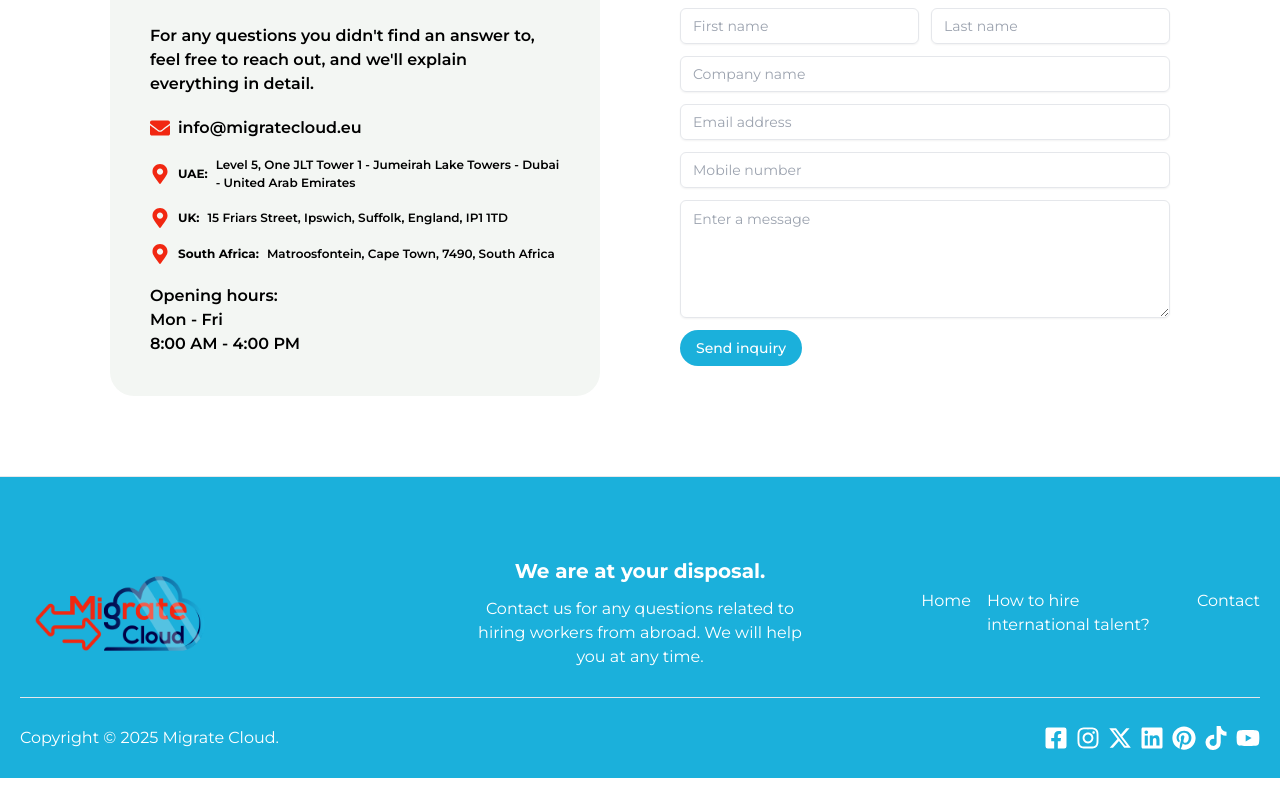
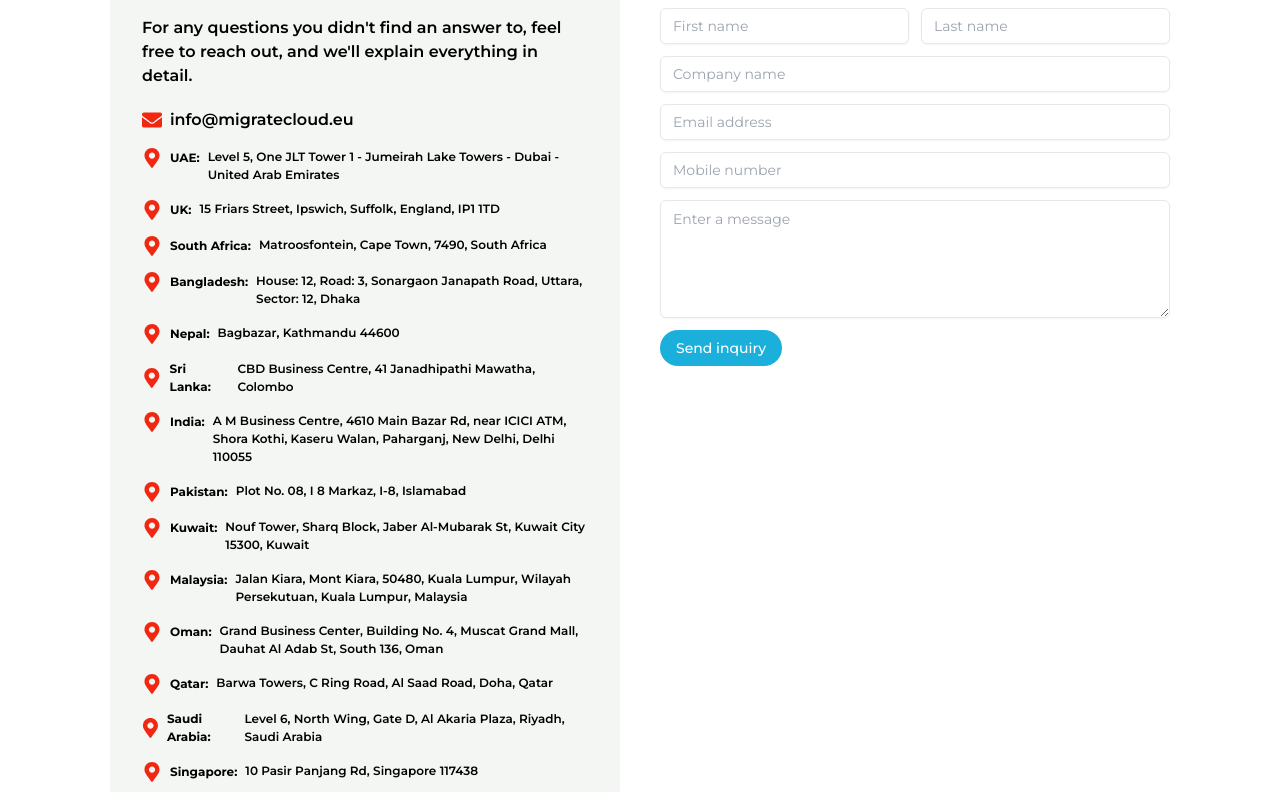
Before and after one commit to Ababil-Group/Migrate-Cloud, a Next.js app: page / in a window 1280 px wide. Shown: the part 5628-6420 px from the top of the page. Built offline with nearby package versions, Linux system fonts and the light colour scheme.

Commit message:
address add more

```diff
--- a/src/components/pages/homepage/GetInTouch.tsx
+++ b/src/components/pages/homepage/GetInTouch.tsx
@@ -1,16 +1,16 @@
 import FadeInLeftWithSlowBounce from "@/animation_wrappers/FadeInLeftWithSlowBounce";
-import FadeInRightWithSlowBounce from "@/animation_wrappers/FadeInRightWithSlowBounce ";
+import FadeInRightWithSlowBounce from "@/animation_wrappers/FadeInLeftWithSlowBounce";
 import { Button } from "@/components/ui/button";
 import { Input } from "@/components/ui/input";
 import { Textarea } from "@/components/ui/textarea";
-import { FaEnvelope } from "react-icons/fa";
-import { FaMapMarkerAlt } from "react-icons/fa";
+import { FaEnvelope, FaMapMarkerAlt } from "react-icons/fa";
 
 const GetInTouch = () => {
   return (
     <section className="py-20">
-      <div className="container grid max-w-[1100px] grid-cols-1 gap-20 lg:grid-cols-2">
-        <FadeInLeftWithSlowBounce className="rounded-3xl bg-[#F3F6F3] p-10">
+      <div className="container grid max-w-[1100px] grid-cols-1 gap-10 lg:grid-cols-2">
+        {/* ==== LEFT SECTION ==== */}
+        <FadeInLeftWithSlowBounce className="rounded-3xl bg-[#F3F6F3] p-8">
           <div className="flex h-full flex-col items-start justify-center gap-5">
             <h2 className="text-4xl font-bold">Contact</h2>
             <p className="font-semibold">
@@ -18,68 +18,184 @@ const GetInTouch = () => {
               reach out, and we&apos;ll explain everything in detail.
             </p>
 
+            {/* ==== CONTACT DETAILS ==== */}
             <div className="space-y-4">
+              {/* Email */}
               <div className="flex items-center justify-start gap-2">
-                <div>
                 <FaEnvelope className="text-xl text-primary" />
-                </div>
                 <p className="font-semibold">info@migratecloud.eu</p>
               </div>
-              <div className="flex items-center justify-start gap-2">
-                <div className="flex space-y-2">
+
+              {/* UAE */}
+              <div className="flex items-start gap-2">
                 <span className="flex items-center gap-2 text-[12px] font-bold">
                   <FaMapMarkerAlt className="text-xl text-primary" />
                   UAE:
                 </span>
-                  {/* <FaMapMarkerAlt className="text-xl text-primary" />
-                  <FaMapMarkerAlt className="text-xl text-primary" /> */}
-                </div>
-                <div className="flex space-y-2">
                 <p className="text-[12px] font-semibold">
                   Level 5, One JLT Tower 1 - Jumeirah Lake Towers - Dubai -
                   United Arab Emirates
                 </p>
               </div>
-              </div>
-              <div className="flex items-center justify-start gap-2">
-                <div className="flex space-y-2">
+
+              {/* UK */}
+              <div className="flex items-start gap-2">
                 <span className="flex items-center gap-2 text-[12px] font-bold">
                   <FaMapMarkerAlt className="text-xl text-primary" />
                   UK:
                 </span>
-                  {/* <FaMapMarkerAlt className="text-xl text-primary" />
-                  <FaMapMarkerAlt className="text-xl text-primary" /> */}
-                </div>
-                <div className="flex space-y-2">
                 <p className="text-[12px] font-semibold">
                   15 Friars Street, Ipswich, Suffolk, England, IP1 1TD
                 </p>
               </div>
-              </div>
 
-              <div className="flex items-center justify-start gap-2">
-                <div className="flex space-y-2">
+              {/* South Africa */}
+              <div className="flex items-start gap-2">
                 <span className="flex items-center gap-2 text-[12px] font-bold">
                   <FaMapMarkerAlt className="text-xl text-primary" />
                   South Africa:
                 </span>
-                  {/* <FaMapMarkerAlt className="text-xl text-primary" />
-                  <FaMapMarkerAlt className="text-xl text-primary" /> */}
-                </div>
-                <div className="flex space-y-2">
                 <p className="text-[12px] font-semibold">
                   Matroosfontein, Cape Town, 7490, South Africa
                 </p>
               </div>
+
+              {/* Bangladesh */}
+              <div className="flex items-start gap-2">
+                <span className="flex items-center gap-2 text-[12px] font-bold">
+                  <FaMapMarkerAlt className="text-xl text-primary" />
+                  Bangladesh:
+                </span>
+                <p className="text-[12px] font-semibold">
+                  House: 12, Road: 3, Sonargaon Janapath Road, Uttara, Sector:
+                  12, Dhaka
+                </p>
+              </div>
+
+              {/* Nepal */}
+              <div className="flex items-start gap-2">
+                <span className="flex items-center gap-2 text-[12px] font-bold">
+                  <FaMapMarkerAlt className="text-xl text-primary" />
+                  Nepal:
+                </span>
+                <p className="text-[12px] font-semibold">
+                  Bagbazar, Kathmandu 44600
+                </p>
+              </div>
+
+              {/* Sri Lanka */}
+              <div className="flex items-start gap-2">
+                <span className="flex items-center gap-2 text-[12px] font-bold">
+                  <FaMapMarkerAlt className="text-xl text-primary" />
+                  Sri Lanka:
+                </span>
+                <p className="text-[12px] font-semibold">
+                  CBD Business Centre, 41 Janadhipathi Mawatha, Colombo
+                </p>
+              </div>
+
+              {/* India */}
+              <div className="flex items-start gap-2">
+                <span className="flex items-center gap-2 text-[12px] font-bold">
+                  <FaMapMarkerAlt className="text-xl text-primary" />
+                  India:
+                </span>
+                <p className="text-[12px] font-semibold">
+                  A M Business Centre, 4610 Main Bazar Rd, near ICICI ATM, Shora
+                  Kothi, Kaseru Walan, Paharganj, New Delhi, Delhi 110055
+                </p>
+              </div>
+
+              {/* Pakistan */}
+              <div className="flex items-start gap-2">
+                <span className="flex items-center gap-2 text-[12px] font-bold">
+                  <FaMapMarkerAlt className="text-xl text-primary" />
+                  Pakistan:
+                </span>
+                <p className="text-[12px] font-semibold">
+                  Plot No. 08, I 8 Markaz, I-8, Islamabad
+                </p>
+              </div>
+
+              {/* Kuwait */}
+              <div className="flex items-start gap-2">
+                <span className="flex items-center gap-2 text-[12px] font-bold">
+                  <FaMapMarkerAlt className="text-xl text-primary" />
+                  Kuwait:
+                </span>
+                <p className="text-[12px] font-semibold">
+                  Nouf Tower, Sharq Block, Jaber Al-Mubarak St, Kuwait City
+                  15300, Kuwait
+                </p>
+              </div>
+
+              {/* Malaysia */}
+              <div className="flex items-start gap-2">
+                <span className="flex items-center gap-2 text-[12px] font-bold">
+                  <FaMapMarkerAlt className="text-xl text-primary" />
+                  Malaysia:
+                </span>
+                <p className="text-[12px] font-semibold">
+                  Jalan Kiara, Mont Kiara, 50480, Kuala Lumpur, Wilayah
+                  Persekutuan, Kuala Lumpur, Malaysia
+                </p>
+              </div>
+
+              {/* Oman */}
+              <div className="flex items-start gap-2">
+                <span className="flex items-center gap-2 text-[12px] font-bold">
+                  <FaMapMarkerAlt className="text-xl text-primary" />
+                  Oman:
+                </span>
+                <p className="text-[12px] font-semibold">
+                  Grand Business Center, Building No. 4, Muscat Grand Mall,
+                  Dauhat Al Adab St, South 136, Oman
+                </p>
+              </div>
+
+              {/* Qatar */}
+              <div className="flex items-start gap-2">
+                <span className="flex items-center gap-2 text-[12px] font-bold">
+                  <FaMapMarkerAlt className="text-xl text-primary" />
+                  Qatar:
+                </span>
+                <p className="text-[12px] font-semibold">
+                  Barwa Towers, C Ring Road, Al Saad Road, Doha, Qatar
+                </p>
+              </div>
+
+              {/* Saudi Arabia */}
+              <div className="flex items-start gap-2">
+                <span className="flex items-center gap-2 text-[12px] font-bold">
+                  <FaMapMarkerAlt className="text-xl text-primary" />
+                  Saudi Arabia:
+                </span>
+                <p className="text-[12px] font-semibold">
+                  Level 6, North Wing, Gate D, Al Akaria Plaza, Riyadh, Saudi
+                  Arabia
+                </p>
+              </div>
+
+              {/* Singapore */}
+              <div className="flex items-start gap-2">
+                <span className="flex items-center gap-2 text-[12px] font-bold">
+                  <FaMapMarkerAlt className="text-xl text-primary" />
+                  Singapore:
+                </span>
+                <p className="text-[12px] font-semibold">
+                  10 Pasir Panjang Rd, Singapore 117438
+                </p>
               </div>
             </div>
 
+            {/* Opening Hours */}
             <p className="font-semibold">
-              Opening hours: <br /> Mon - Fri <br /> 8:00 AM - 4:00 PM
+              Opening hours: Mon - Fri 8:00 AM - 4:00 PM
             </p>
           </div>
         </FadeInLeftWithSlowBounce>
 
+        {/* ==== RIGHT SECTION ==== */}
         <FadeInRightWithSlowBounce className="space-y-5">
           <h2 className="text-2xl font-bold">
             Contact Us for Expert Assistance Have Questions? We’re Here to Help!
@@ -93,9 +209,7 @@ const GetInTouch = () => {
 
             <Input type="text" placeholder="Company name" required />
             <Input type="email" placeholder="Email address" required />
-
             <Input type="tel" placeholder="Mobile number" required />
-
             <Textarea placeholder="Enter a message" rows={5} required />
 
             <div>
```
Lines whose indentation alone changed are shown as unchanged.
